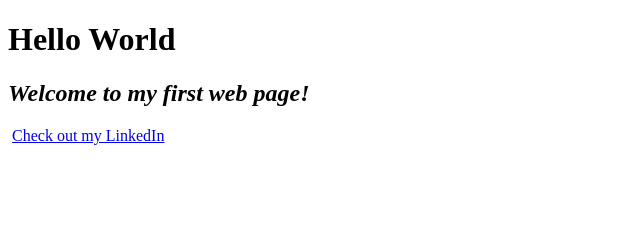
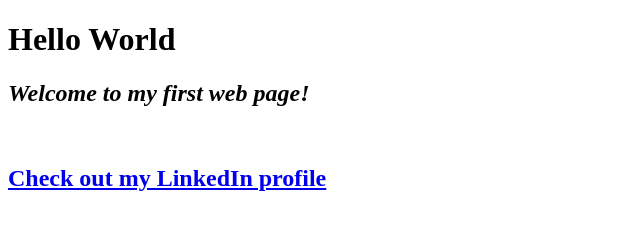
Before and after one commit to vikramcnagwekar/vikramcnagwekar.github.io, a plain HTML site: page index.html in a window 1280 px wide. Shown: the whole page, without its empty margins (0-640 px from the left). Drawn offline with Linux system fonts and the light colour scheme.

Commit message:
Update index.html

```diff
--- a/index.html
+++ b/index.html
@@ -4,6 +4,6 @@
 <h1>Hello World</h1>
 <p><b><i><h2>Welcome to my first web page!</h2></i></b></p>
     <img src="">
-    <a href="http://www.linkedin.com/in/vikramcnagwekar/">Check out my LinkedIn</a>
+    <a href="http://www.linkedin.com/in/vikramcnagwekar/"><h2>Check out my LinkedIn profile</h2></a>
 </body>
 </html>
```
